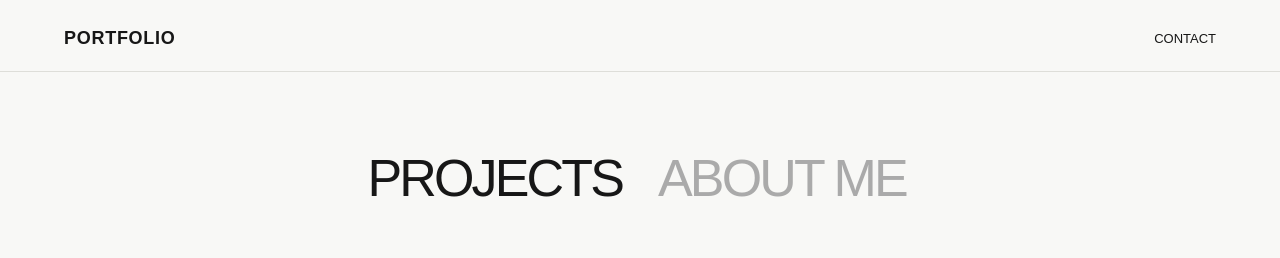
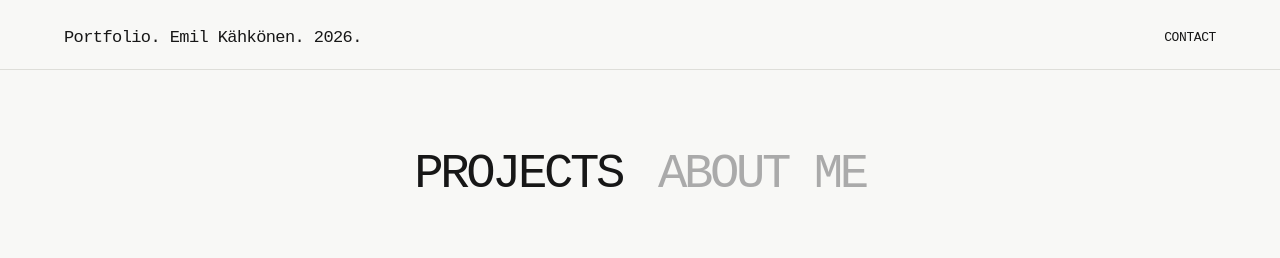
Before and after one commit to EmilKahkonen/Emil-Kahkonen, a plain HTML site: page index.html in a window 1280 px wide. Shown: the top 258 px of the page. Drawn offline with Linux system fonts and the light colour scheme.

Commit message:
Update index.html

```diff
--- a/index.html
+++ b/index.html
@@ -22,7 +22,8 @@
       margin: 0;
       background: var(--background);
       color: var(--text);
-      font-family: Arial, Helvetica, sans-serif;
+      font-family: "Courier New", Courier, monospace;
+      letter-spacing: -0.025em;
     }
 
     button {
@@ -34,18 +35,20 @@
       display: flex;
       justify-content: space-between;
       align-items: center;
+      gap: 18px;
       border-bottom: 1px solid var(--line);
     }
 
     .site-name {
       color: var(--text);
       text-decoration: none;
-      font-size: 18px;
-      font-weight: 600;
-      letter-spacing: 0.04em;
+      font-size: clamp(12px, 1.6vw, 17px);
+      font-weight: 400;
+      letter-spacing: -0.035em;
     }
 
     header a {
+      overflow-wrap: anywhere;
       color: var(--text);
       text-decoration: none;
       font-size: 13px;
@@ -84,9 +87,9 @@
       background: transparent;
       color: #aaa;
       cursor: pointer;
-      font-size: clamp(24px, 4.3vw, 52px);
+      font-size: clamp(21px, 4vw, 49px);
       font-weight: 400;
-      letter-spacing: -0.055em;
+      letter-spacing: -0.07em;
       padding: 0;
       transition: color .2s ease;
       white-space: nowrap;
@@ -175,7 +178,7 @@
     .project-heading h1 {
       font-size: clamp(34px, 6vw, 72px);
       line-height: 1;
-      letter-spacing: -0.05em;
+      letter-spacing: -0.055em;
       font-weight: 400;
       margin: 0;
     }
@@ -457,7 +460,7 @@
 
 <body>
   <header>
-    <a class="site-name" href="#" id="siteName">PORTFOLIO</a>
+    <a class="site-name" href="#" id="siteName">Portfolio. Emil Kähkönen. 2026.</a>
     <a href="mailto:your.email@example.com">CONTACT</a>
   </header>
 
```
